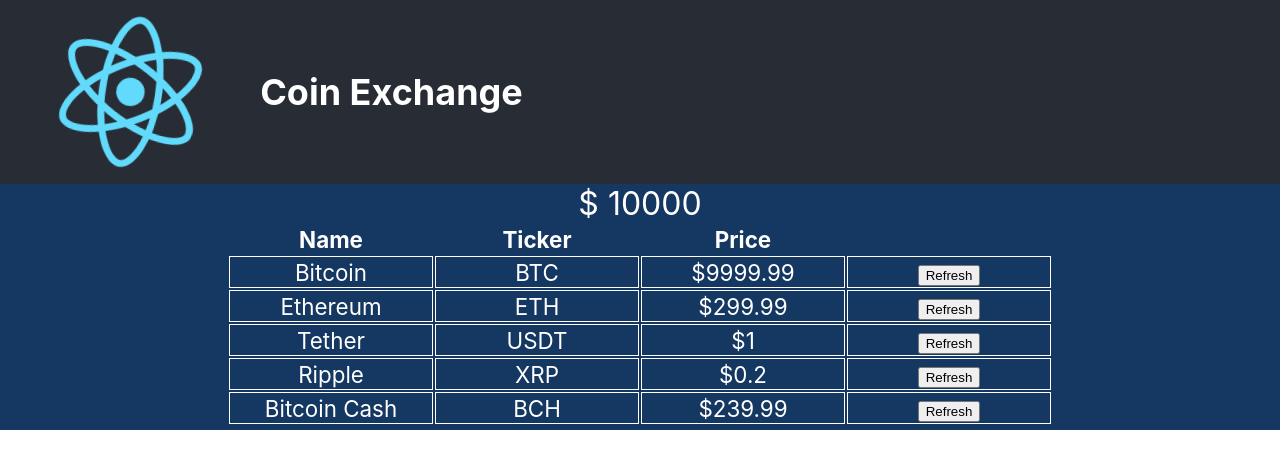
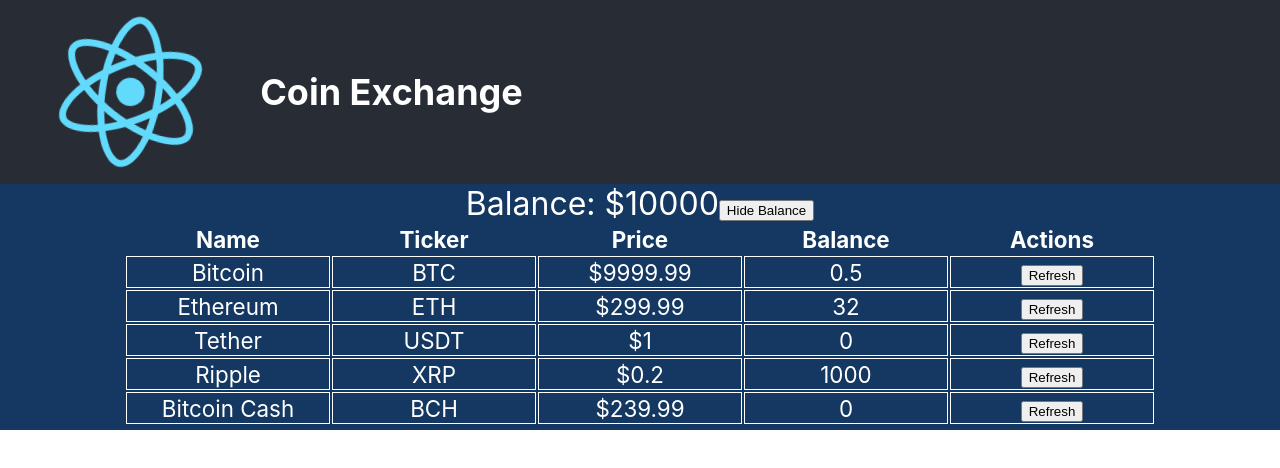
Before and after one commit to Riki0923/coin-exchange-React, a React (Create React App) app: page / in a window 1280 px wide. Shown: the top 468 px of the page. Built offline with nearby package versions, Linux system fonts and the light colour scheme.

Commit message:
Class components last part

```diff
--- a/src/AccountBalance.jsx
+++ b/src/AccountBalance.jsx
@@ -6,10 +6,19 @@
 font-size:2rem;
 `;
 
+
+
 export default class AccountBalance extends Component {
   render() {
+    const buttonText = this.props.showBalance ? 'Hide Balance' : 'ShowBalance';
+    let content = null;
+    if(this.props.showBalance) {
+      content = <>Balance: ${this.props.amount}</>;
+    }
     return (
-      <Section className='section'>$ {this.props.amount}</Section>
+      <Section >{content}
+      <button onClick={this.props.hideBalance}>{buttonText}</button>
+      </Section>
     )
   }
 }
--- a/src/App.js
+++ b/src/App.js
@@ -12,46 +12,47 @@
 
 
 class App extends React.Component {
-  constructor(props){
-    super(props)
-    this.state = {
+  state = {
+    showBalance: true,
     balance: 10000,
     coinData: [
       {
         name:"Bitcoin",
         ticker: "BTC",
+        balance: 0.5,
         price: 9999.99
       },
       {
         name:"Ethereum",
         ticker: "ETH",
+        balance: 32.0,
         price: 299.99
       },
       {
         name: "Tether",
         ticker: "USDT",
+        balance: 0,
         price: 1.00
       },
       {
         name: "Ripple",
         ticker: "XRP",
+        balance: 1000,
         price: 0.2
       },
       {
         name: "Bitcoin Cash",
         ticker: "BCH",
+        balance: 0,
         price: 239.99
       }
     ]
+  }
+  classProperty = 'value';
 
 
-    }
-    this.handleRefresh = this.handleRefresh.bind(this);
-  }
-
-
-  handleRefresh(valueChangeTicker){
-    const newCoinData = this.state.coinData.map(function ({ticker, name, price}) {
+  handleRefresh = (valueChangeTicker) => {
+    const newCoinData = this.state.coinData.map(function ({ticker, name, price, balance}) {
       let newPrice = price;
       if(valueChangeTicker === ticker){
         const randomPercentage = 0.995 + Math.random() * 0.01;
@@ -61,10 +62,24 @@
       return {
         ticker,
         name,
-        price: newPrice
+        price: newPrice,
+        balance
       }
     });
     this.setState({ coinData: newCoinData});
+
+  }
+
+  hideBalance = () => {
+    this.setState( function (oldState){
+      return {
+         ...oldState, // ez a ...oldState nem feltétlen szükséges, anélkül is megy
+        showBalance: !oldState.showBalance
+      }
+    })
+
+
+    // elsőre csináljuk azt meg, hogy csak a buttonnak a szövege változzon, hide-ról show-ra és fordítva
 
   }
 
@@ -72,8 +87,14 @@
     return (
       <Div className="App">
         <ExchangeHeader/>
-        <AccountBalance amount={10000}/>
-        <CoinList coinData={this.state.coinData} handleRefresh={this.handleRefresh}/>
+        <AccountBalance
+        amount={10000}
+        showBalance={this.state.showBalance}
+        hideBalance={this.hideBalance}/>
+        <CoinList
+        coinData={this.state.coinData}
+        handleRefresh={this.handleRefresh}
+        showBalance={this.state.showBalance}/>
       </Div>
     );
   }
--- a/src/Coin.jsx
+++ b/src/Coin.jsx
@@ -9,13 +9,10 @@
 
 
 export default class Coin extends Component {
-    constructor(props){
-        super(props);
-        this.handleClick = this.handleClick.bind(this);
-    }
 
 
-handleClick(event){
+
+handleClick = (event) => {
     // Prevent the default action of submitting the form
     event.preventDefault();
 
@@ -36,6 +33,7 @@
           <Td>{this.props.name}</Td>
           <Td>{this.props.ticker}</Td>
           <Td>${this.props.price}</Td>
+          {this.props.showBalance ? <Td>{this.props.balance}</Td>: null}
           <Td><button onClick={this.handleClick}>Refresh</button></Td>
       </tr>
     );
--- a/src/CoinList.jsx
+++ b/src/CoinList.jsx
@@ -18,15 +18,19 @@
                     <th>Name</th>
                     <th>Ticker</th>
                     <th>Price</th>
+                    {this.props.showBalance ? <th>Balance</th> : ''}
+                    <th>Actions</th>
                 </tr>
             </thead>
             <tbody>
             {
-              this.props.coinData.map( ({name, ticker,price}) =>
+              this.props.coinData.map( ({name, ticker, price , balance}) =>
               <Coin key={ticker}
                 handleRefresh={this.props.handleRefresh}
+                showBalance={this.props.showBalance}
                 name={name}
                 ticker={ticker}
+                balance={balance}
                 price={price}/>
               )
             }
```
Lines whose indentation alone changed are shown as unchanged.
